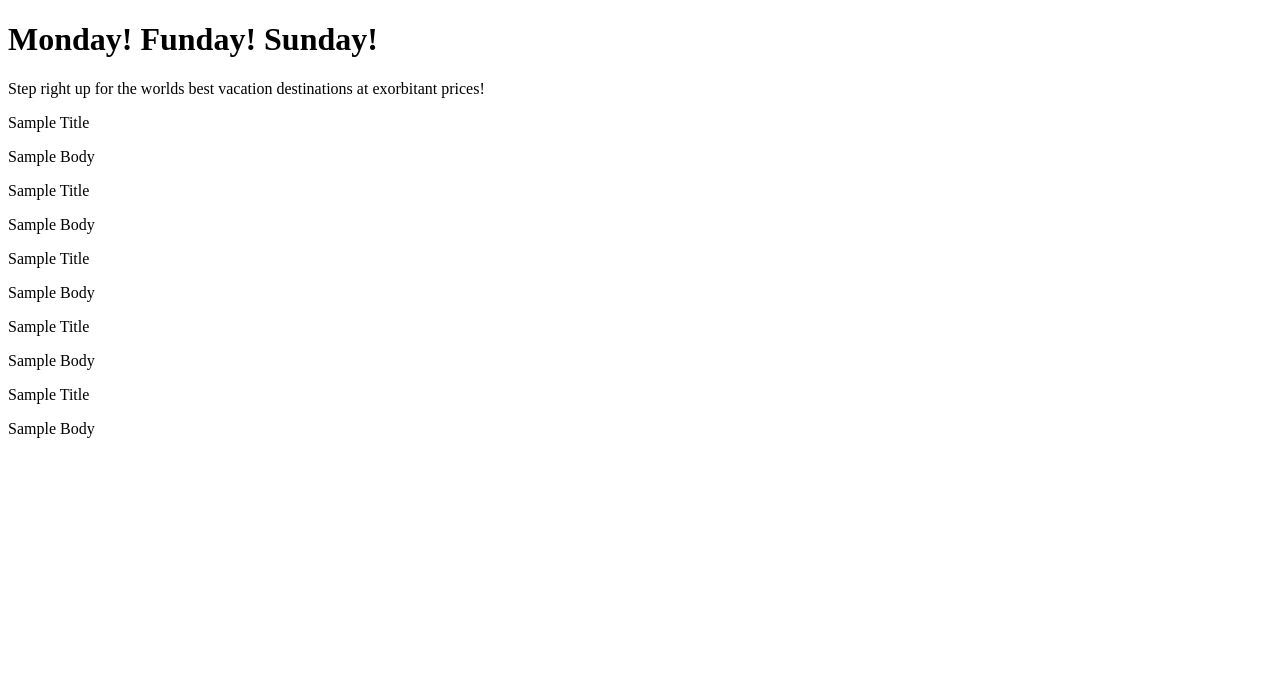
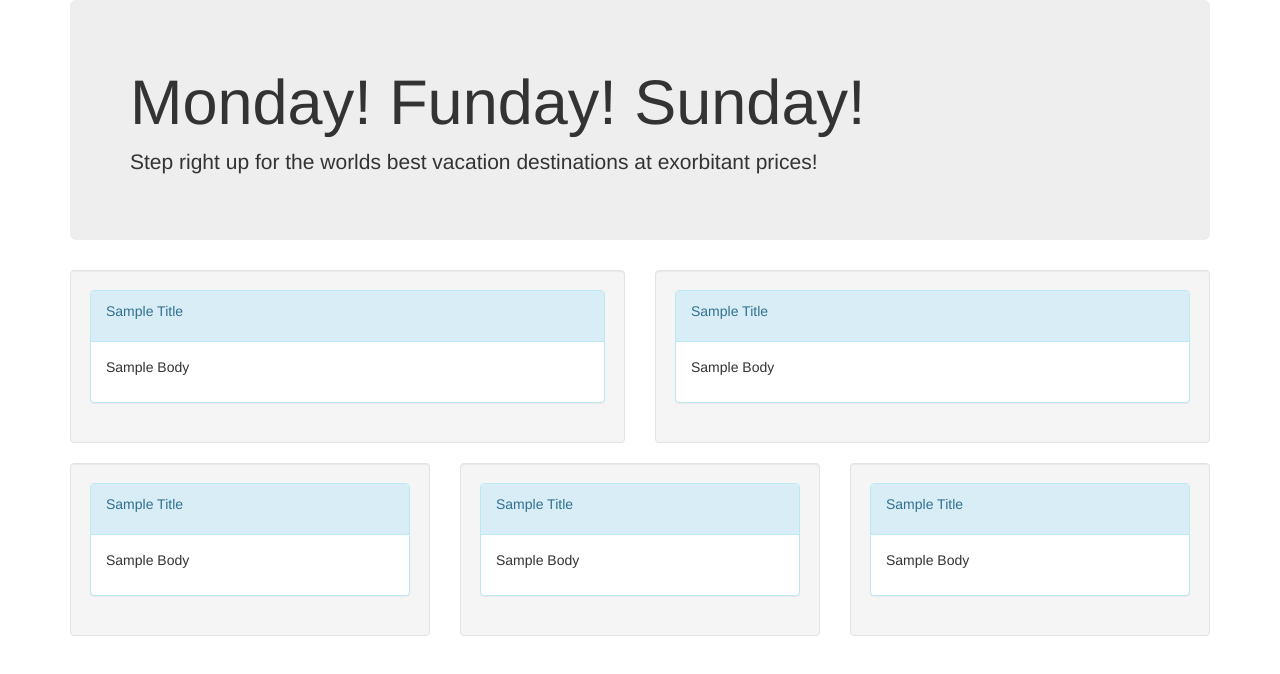
Before and after one commit to NoelKirkland/Vacation-destination, a plain HTML site: page index.html in a window 1280 px wide. Drawn offline with Linux system fonts and the light colour scheme.

Commit message:
fix css ref errors, properly order css load order
Co-authored-by: Noel Kirkland <noelkirkland@gmail.com>
Co-authored-by: Sean Downs <spdowns@protonmail.com

```diff
--- a/index.html
+++ b/index.html
@@ -1,8 +1,8 @@
 <!DOCTYPE html>
 <html lang="en">
 <head>
-  <link href="styles.css">
-  <link href="bootstrap.css">
+  <link href="css/bootstrap.css" rel="stylesheet" type="text/css">
+  <link href="css/styles.css" rel="stylesheet" type="text/css">
   <meta charset="UTF-8">
   <meta name="viewport" content="width=device-width, initial-scale=1.0">
   <title>Document</title>
```
